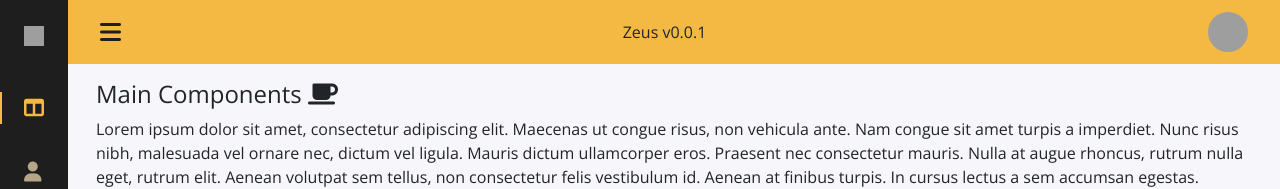
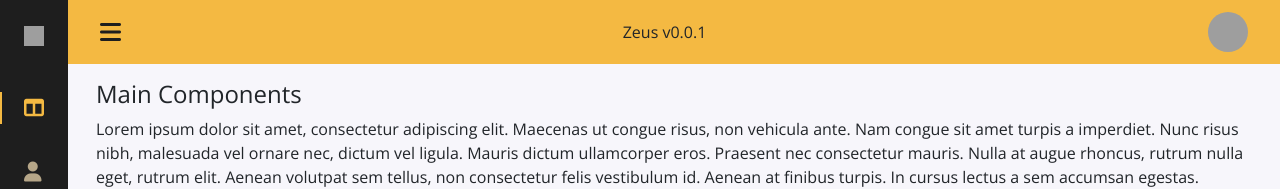
Before and after one commit to mzafram2001/zeus, an Angular app: page / in a window 1280 px wide. Shown: the top 189 px of the page. Built offline with nearby package versions, Linux system fonts and the light colour scheme; grey boxes are pictures that could not be loaded.

Commit message:
UPDATE Styles

```diff
--- a/src/app/app.component.html
+++ b/src/app/app.component.html
@@ -6,7 +6,7 @@
   <body id="body-pd">
     <!--Container Main start-->
     <div class="bg-custom" style="padding-top: 1rem; padding-bottom: 1rem;"> <!--original <div class="height-100 bg-light">-->
-      <h4>Main Components <i class="fa-solid fa-coffee"></i></h4>
+      <h4>Main Components</h4>
       <div>
         <p>
           Lorem ipsum dolor sit amet, consectetur adipiscing elit. Maecenas ut congue risus, non vehicula ante. Nam
```
